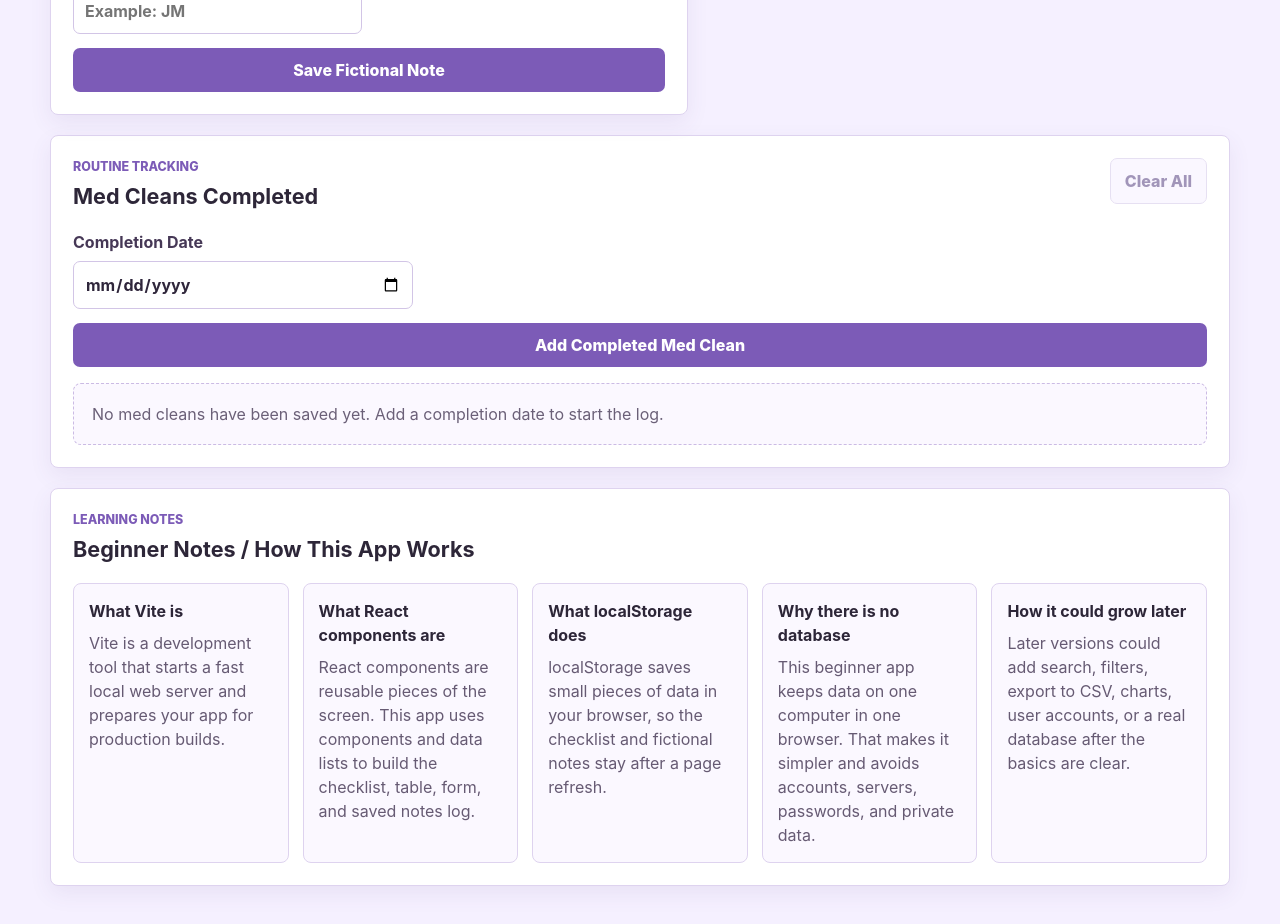
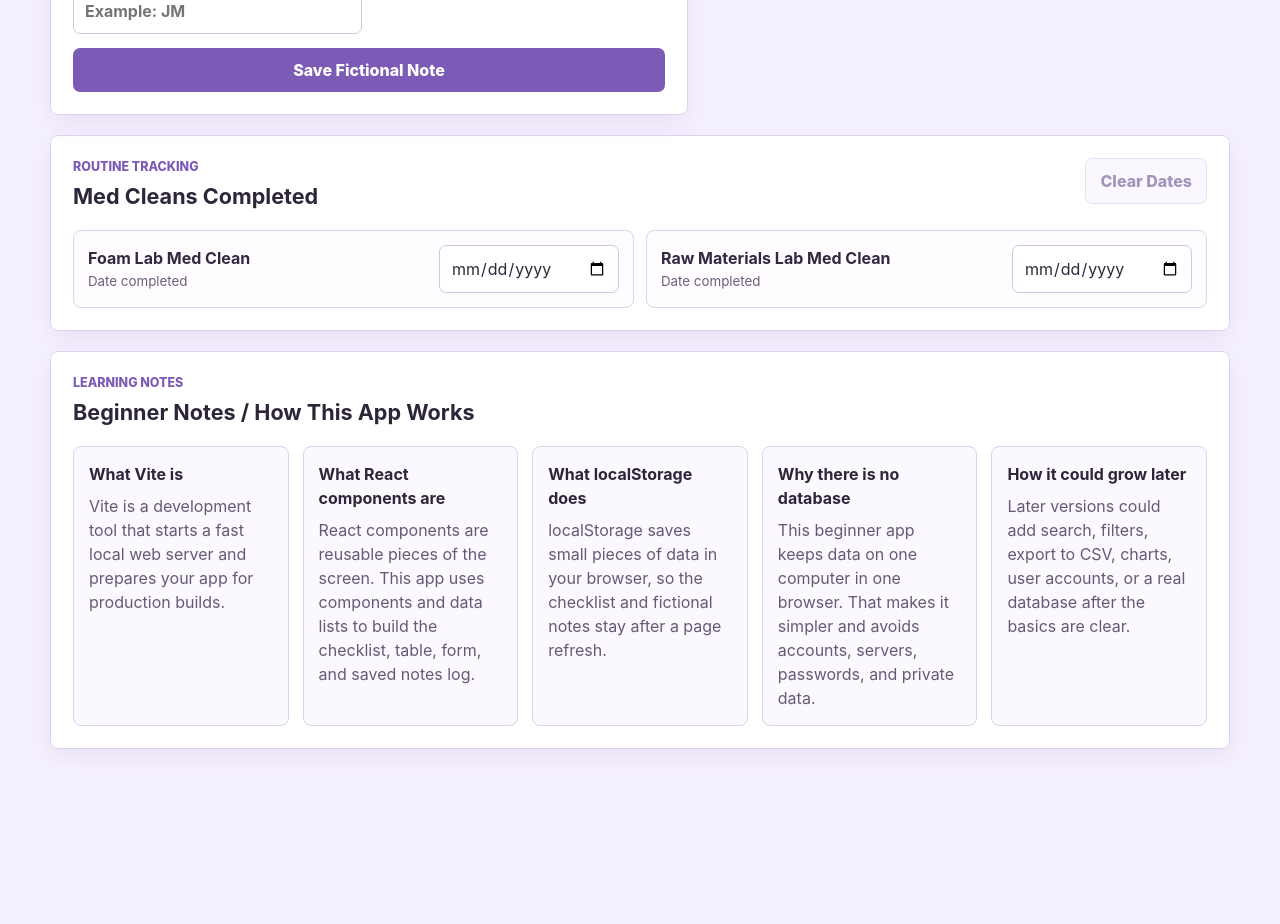
Before and after one commit to jodymichaud/ai-foundations-part-2, a React (Vite) app in the folder ai-lab-notes/: page / in a window 1280 px wide. Shown: the part 1920-2844 px from the top of the page. After the commit the page ends 2737 px from the top, so only its background shows below. Built offline with nearby package versions, Linux system fonts and the light colour scheme.

Commit message:
Track specific med clean dates

```diff
--- a/ai-lab-notes/src/main.jsx
+++ b/ai-lab-notes/src/main.jsx
@@ -99,8 +99,9 @@ const issueCategories = [
   'Other',
 ];
 
-const initialMedCleanForm = {
-  date: '',
+const initialMedCleanDates = {
+  foamLab: '',
+  rawMaterialsLab: '',
 };
 
 function loadFromStorage(key, fallback) {
@@ -118,12 +119,10 @@ function App() {
   );
   const [formData, setFormData] = useState(initialForm);
   const [notes, setNotes] = useState(() => loadFromStorage('ai-lab-notes', []));
-  const [medCleanForm, setMedCleanForm] = useState(initialMedCleanForm);
-  const [medCleans, setMedCleans] = useState(() =>
-    loadFromStorage('ai-lab-med-cleans', []),
+  const [medCleanDates, setMedCleanDates] = useState(() =>
+    loadFromStorage('ai-lab-med-clean-dates', initialMedCleanDates),
   );
   const [error, setError] = useState('');
-  const [medCleanError, setMedCleanError] = useState('');
 
   useEffect(() => {
     localStorage.setItem('ai-lab-checklist', JSON.stringify(checkedItems));
@@ -134,20 +133,17 @@ function App() {
   }, [notes]);
 
   useEffect(() => {
-    localStorage.setItem('ai-lab-med-cleans', JSON.stringify(medCleans));
-  }, [medCleans]);
+    localStorage.setItem(
+      'ai-lab-med-clean-dates',
+      JSON.stringify(medCleanDates),
+    );
+  }, [medCleanDates]);
 
   const completedCount = checkedItems.length;
 
   const sortedNotes = useMemo(() => {
     return [...notes].sort((first, second) => second.createdAt - first.createdAt);
   }, [notes]);
-
-  const sortedMedCleans = useMemo(() => {
-    return [...medCleans].sort((first, second) => {
-      return second.date.localeCompare(first.date);
-    });
-  }, [medCleans]);
 
   function toggleChecklistItem(item) {
     setCheckedItems((currentItems) => {
@@ -198,36 +194,15 @@ function App() {
   }
 
   function updateMedCleanDate(event) {
-    setMedCleanForm({ date: event.target.value });
+    const { name, value } = event.target;
+    setMedCleanDates((currentDates) => ({
+      ...currentDates,
+      [name]: value,
+    }));
   }
 
-  function handleMedCleanSubmit(event) {
-    event.preventDefault();
-
-    if (medCleanForm.date.trim() === '') {
-      setMedCleanError('Please choose a date before saving a med clean.');
-      return;
-    }
-
-    const newMedClean = {
-      id: crypto.randomUUID(),
-      date: medCleanForm.date,
-      createdAt: Date.now(),
-    };
-
-    setMedCleans((currentMedCleans) => [...currentMedCleans, newMedClean]);
-    setMedCleanForm(initialMedCleanForm);
-    setMedCleanError('');
-  }
-
-  function deleteMedClean(medCleanId) {
-    setMedCleans((currentMedCleans) =>
-      currentMedCleans.filter((medClean) => medClean.id !== medCleanId),
-    );
-  }
-
-  function clearMedCleans() {
-    setMedCleans([]);
+  function clearMedCleanDates() {
+    setMedCleanDates(initialMedCleanDates);
   }
 
   return (
@@ -511,54 +486,43 @@ function App() {
           <button
             className="secondary-button"
             type="button"
-            onClick={clearMedCleans}
-            disabled={medCleans.length === 0}
+            onClick={clearMedCleanDates}
+            disabled={
+              medCleanDates.foamLab === '' &&
+              medCleanDates.rawMaterialsLab === ''
+            }
           >
-            Clear All
+            Clear Dates
           </button>
         </div>
 
-        <form className="med-clean-form" onSubmit={handleMedCleanSubmit}>
-          <label>
-            Completion Date
+        <div className="med-clean-list">
+          <label className="med-clean-item">
+            <span>
+              <strong>Foam Lab Med Clean</strong>
+              <small>Date completed</small>
+            </span>
             <input
               type="date"
-              name="medCleanDate"
-              value={medCleanForm.date}
+              name="foamLab"
+              value={medCleanDates.foamLab}
               onChange={updateMedCleanDate}
-              required
             />
           </label>
-          <button className="primary-button" type="submit">
-            Add Completed Med Clean
-          </button>
-          {medCleanError && <p className="form-error">{medCleanError}</p>}
-        </form>
 
-        {sortedMedCleans.length === 0 ? (
-          <p className="empty-state med-clean-empty">
-            No med cleans have been saved yet. Add a completion date to start
-            the log.
-          </p>
-        ) : (
-          <div className="med-clean-list">
-            {sortedMedCleans.map((medClean) => (
-              <article className="med-clean-item" key={medClean.id}>
-                <div>
-                  <h3>Med clean completed</h3>
-                  <p>{medClean.date}</p>
-                </div>
-                <button
-                  className="danger-button"
-                  type="button"
-                  onClick={() => deleteMedClean(medClean.id)}
-                >
-                  Delete
-                </button>
-              </article>
-            ))}
-          </div>
-        )}
+          <label className="med-clean-item">
+            <span>
+              <strong>Raw Materials Lab Med Clean</strong>
+              <small>Date completed</small>
+            </span>
+            <input
+              type="date"
+              name="rawMaterialsLab"
+              value={medCleanDates.rawMaterialsLab}
+              onChange={updateMedCleanDate}
+            />
+          </label>
+        </div>
       </section>
 
       <section className="card">
--- a/ai-lab-notes/src/styles.css
+++ b/ai-lab-notes/src/styles.css
@@ -283,32 +283,9 @@ textarea:focus {
   color: #6b6078;
 }
 
-.med-clean-form {
-  display: grid;
-  grid-template-columns: minmax(220px, 340px) auto;
-  gap: 14px;
-  align-items: end;
-  margin-bottom: 16px;
-}
-
-.med-clean-form label {
-  display: grid;
-  gap: 7px;
-  color: #463856;
-  font-weight: 700;
-}
-
-.med-clean-form .form-error {
-  grid-column: 1 / -1;
-}
-
-.med-clean-empty {
-  margin-top: 6px;
-}
-
 .med-clean-list {
   display: grid;
-  grid-template-columns: repeat(3, minmax(0, 1fr));
+  grid-template-columns: repeat(2, minmax(0, 1fr));
   gap: 12px;
 }
 
@@ -323,14 +300,19 @@ textarea:focus {
   background: #fffcff;
 }
 
-.med-clean-item h3 {
-  margin: 0 0 3px;
-  font-size: 1rem;
+.med-clean-item strong {
+  display: block;
+  color: #33283f;
 }
 
-.med-clean-item p {
-  margin: 0;
+.med-clean-item small {
+  display: block;
+  margin-top: 2px;
   color: #6b6078;
+}
+
+.med-clean-item input {
+  max-width: 180px;
 }
 
 dl {
@@ -376,7 +358,6 @@ dd {
 
 @media (max-width: 980px) {
   .checklist-grid,
-  .med-clean-list,
   .learning-grid {
     grid-template-columns: repeat(2, minmax(0, 1fr));
   }
@@ -405,7 +386,6 @@ dd {
 
   .checklist-grid,
   .lab-form,
-  .med-clean-form,
   .med-clean-list,
   .learning-grid {
     grid-template-columns: 1fr;
```
